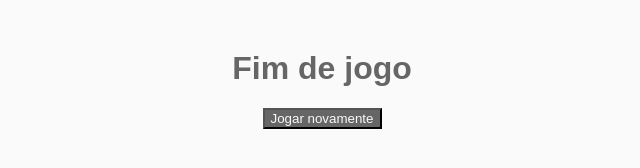
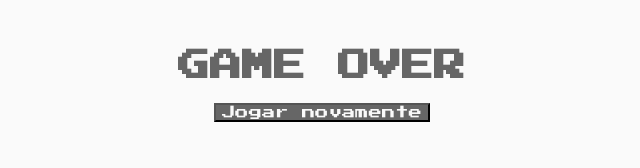
Before and after one commit to brenodveronezi/dino-game, a plain HTML site: page index.html in a window 1280 px wide. Shown: the whole page, without its empty margins (318-958 px from the left). Drawn offline with Linux system fonts and the light colour scheme.

Commit message:
added PressStart2P font

```diff
--- a/script.js
+++ b/script.js
@@ -58,7 +58,7 @@ function createCactus() {
                 gameOverSound = 1;
             }
             clearInterval(leftInterval);
-            document.body.innerHTML = '<div class="container"> <h1 class="game-over">Fim de jogo</h1>  <button class="play-again" onClick="window.location.reload();" >Jogar novamente</button> </div>'
+            document.body.innerHTML = '<div class="container"> <h1 class="game-over">GAME OVER</h1>  <button class="play-again" onClick="window.location.reload();" >Jogar novamente</button> </div>'
 
         }else{
             cactusPosition -= 10;
--- a/style.css
+++ b/style.css
@@ -25,12 +25,13 @@ body {
 .game-over {
     color: #666666;
     margin-top: 50px;
-    font-family: arial;
+    font-family: "PressStart2P";
 }
 
 .play-again {
     color: #fafafa;
     background-color: #666666;
+    font-family: "PressStart2P";
 }
 
 @keyframes slideright {
@@ -52,3 +53,8 @@ body {
     width: 100%;
     height: 200px;
 }
+
+@font-face {
+    font-family: PressStart2P;
+    src: url(PressStart2P.ttf);
+}
```
Also changed, not shown: PressStart2P.ttf (added).
